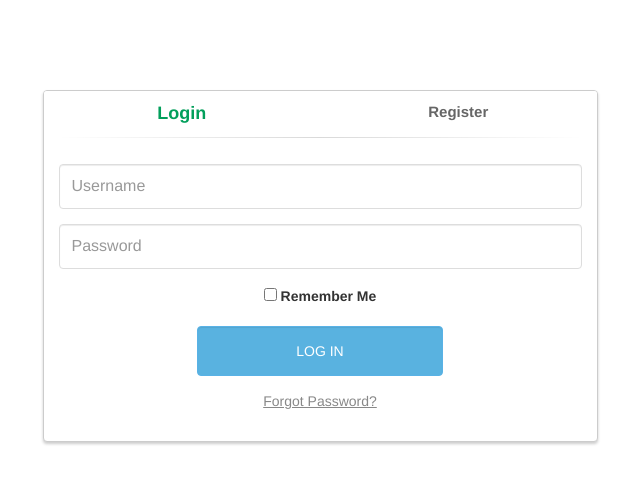
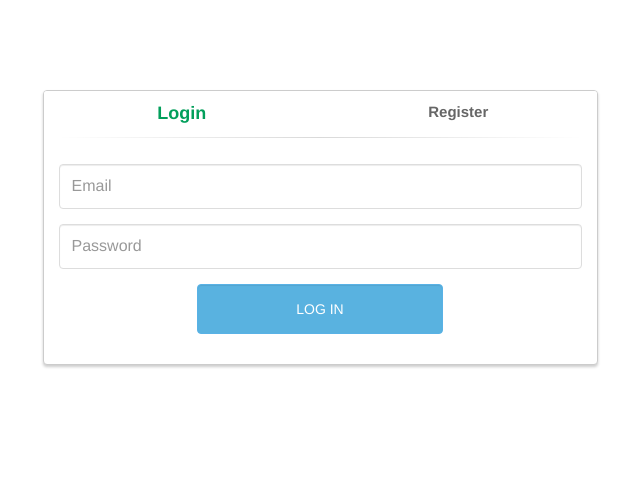
Before and after one commit to vchukhalyonock/calendar, a CodeIgniter app: page /database/ in a window 1280 px wide. Shown: the top 484 px of the page, without its empty margins (320-960 px from the left). Run offline with CodeIgniter, Linux system fonts and the light colour scheme; some libraries are stand-ins or nearby versions.

Commit message:
Implement login process

```diff
--- a/application/controllers/Site.php
+++ b/application/controllers/Site.php
@@ -11,6 +11,8 @@ class Site extends MY_Controller {
                'view' => 'pages/login',
                'data' => []
            ]);
+        } else {
+            echo $this->_userId;
         }
     }
 }
--- a/application/core/MY_Controller.php
+++ b/application/core/MY_Controller.php
@@ -7,8 +7,10 @@ class MY_Controller extends CI_Controller {
     public function __construct() {
         parent::__construct();
 
-        if(!$this->_checkAuth() && $this->uri->rsegment(1) != 'site' && $this->uri->rsegment(2) != 'index')
-            redirect('/');
+        if($this->uri->rsegment(1) != 'auth') {
+            if (!$this->_checkAuth() && $this->uri->rsegment(1) != 'site' && $this->uri->rsegment(2) != 'index')
+                redirect('/');
+        }
     }
 
     private function _checkAuth() {
--- a/application/libraries/Authlib.php
+++ b/application/libraries/Authlib.php
@@ -12,7 +12,7 @@ class Authlib {
 
     public function verify($email, $password) {
         try {
-            $res = $this->db
+            $res = $this->_CI->db
                 ->select("id")
                 ->from($this->_table)
                 ->where([
@@ -35,7 +35,7 @@ class Authlib {
 
     public function getByCode($code) {
         try {
-            $res = $this->db
+            $res = $this->_CI->db
                 ->select("id")
                 ->from($this->_table)
                 ->where('registrationCode', strval($code))
--- a/application/views/pages/login.php
+++ b/application/views/pages/login.php
@@ -16,16 +16,12 @@
                 <div class="panel-body">
                     <div class="row">
                         <div class="col-lg-12">
-                            <form id="login-form" action="http://phpoll.com/login/process" method="post" role="form" style="display: block;">
+                            <form id="login-form" action="<?php echo base_url()?>auth/login" method="post" role="form" style="display: block;">
                                 <div class="form-group">
-                                    <input type="text" name="username" id="username" tabindex="1" class="form-control" placeholder="Username" value="">
+                                    <input type="text" name="email" id="email" tabindex="1" class="form-control" placeholder="Email" value="">
                                 </div>
                                 <div class="form-group">
                                     <input type="password" name="password" id="password" tabindex="2" class="form-control" placeholder="Password">
-                                </div>
-                                <div class="form-group text-center">
-                                    <input type="checkbox" tabindex="3" class="" name="remember" id="remember">
-                                    <label for="remember"> Remember Me</label>
                                 </div>
                                 <div class="form-group">
                                     <div class="row">
@@ -34,7 +30,7 @@
                                         </div>
                                     </div>
                                 </div>
-                                <div class="form-group">
+                                <!--<div class="form-group">
                                     <div class="row">
                                         <div class="col-lg-12">
                                             <div class="text-center">
@@ -42,12 +38,9 @@
                                             </div>
                                         </div>
                                     </div>
-                                </div>
+                                </div>-->
                             </form>
-                            <form id="register-form" action="http://phpoll.com/register/process" method="post" role="form" style="display: none;">
-                                <div class="form-group">
-                                    <input type="text" name="username" id="username" tabindex="1" class="form-control" placeholder="Username" value="">
-                                </div>
+                            <form id="register-form" action="<?php echo base_url()?>auth/register/" method="post" role="form" style="display: none;">
                                 <div class="form-group">
                                     <input type="email" name="email" id="email" tabindex="1" class="form-control" placeholder="Email Address" value="">
                                 </div>
```
Also changed, not shown: application/controllers/Auth.php (added, +27 -0 lines).
